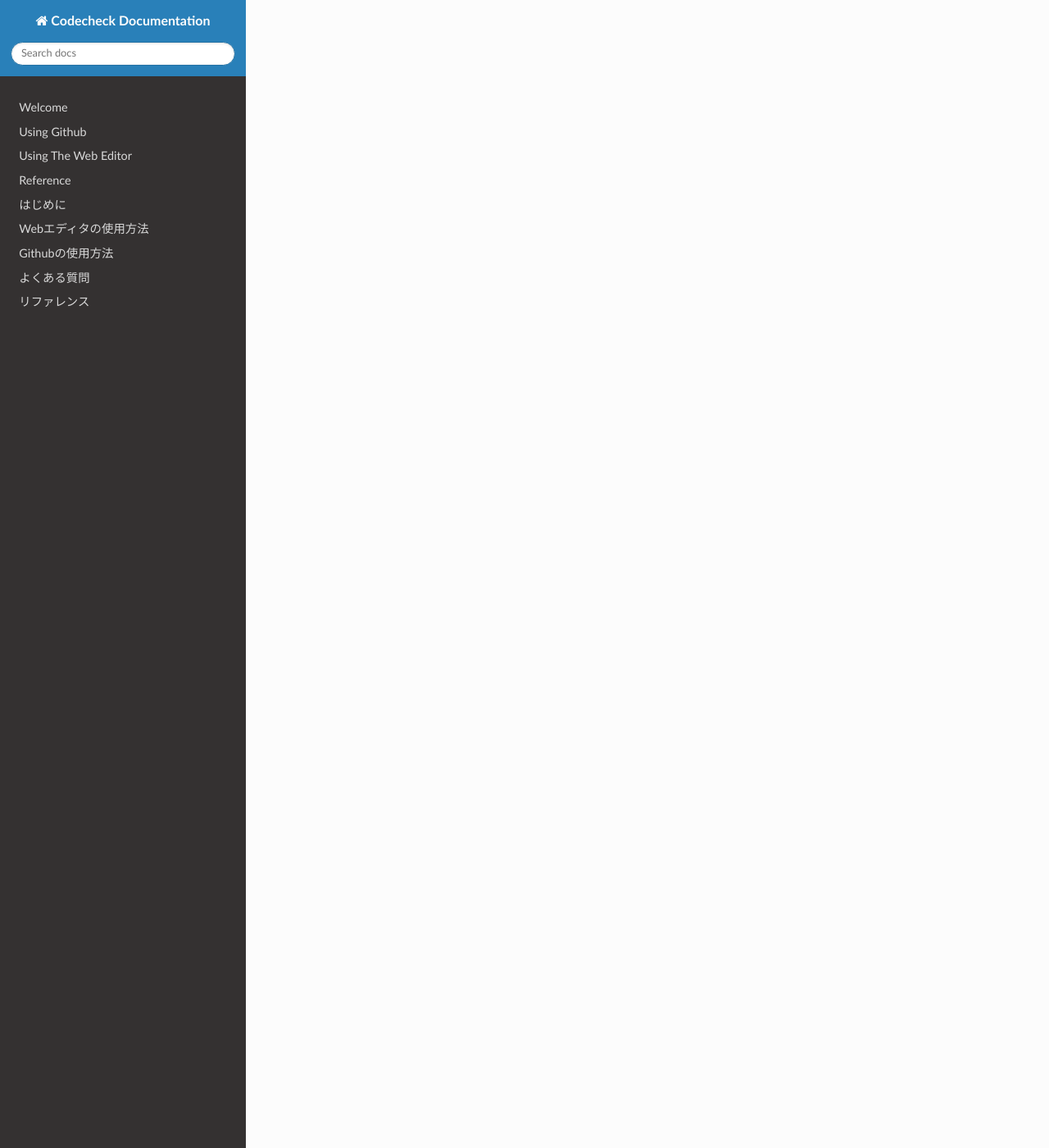
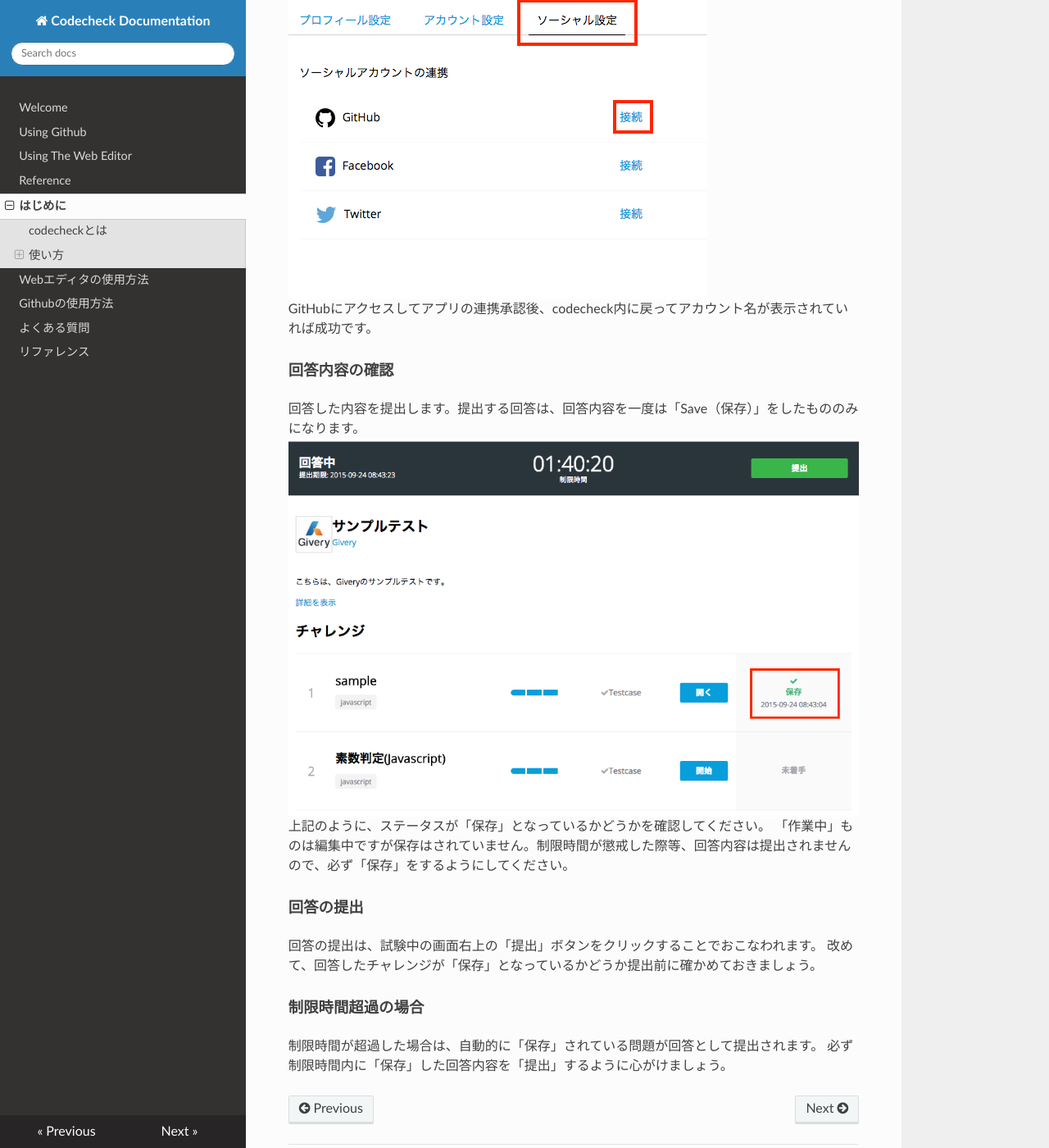
Before and after one commit to code-check/docs, an MkDocs documentation site: the page built from source/ja/index.md, in a window 1280 px wide and 1400 px high, scrolled down 1761 px. Shown: the whole window at 82% size. Built offline with MkDocs 1.6.1, drawn with Linux system fonts in a browser that asks for light colours; nearby versions of some CDN libraries; old or Windows-style settings are respelled for this version of MkDocs; some of the changed text lies outside the part shown.

Commit message:
fix: remove get_started, revert to index.md and enable top level correct display

```diff
--- a/mkdocs.yml
+++ b/mkdocs.yml
@@ -13,8 +13,8 @@ site_dir: docs
 
 pages:
 ## English pages:
-- "": index.md
-- Welcome:                en/index.md
+- "": index.md            # DO NOT change this path. Build.py will fail.
+- Welcome:                en/index.md # DO NOT change this path. Build.py will fail.
 - Using Github:           en/guide_github.md
 - Using The Web Editor:   en/guide_web_editor.md
 #- Organizing Challenges: en/guide_organizing_challenges.md
@@ -22,11 +22,11 @@ pages:
 #- Organizer Reference:   en/reference_organizers.md
 ##
 ## Japanese Pages:
-- はじめに:               ja/get_started.md
-- Webエディタの使用方法:  ja/guide_web_editor.md
-- Githubの使用方法:       ja/guide_github.md
+- はじめに:                ja/index.md # DO NOT change this path. Build.py will fail.
+- Webエディタの使用方法:    ja/guide_web_editor.md
+- Githubの使用方法:        ja/guide_github.md
 # - チャレンジの運営:       ja/guide_organizing_challenges.md
-- よくある質問:           ja/Q-and-A.md
-- リファレンス:           ja/reference_users.md
+- よくある質問:            ja/Q-and-A.md
+- リファレンス:            ja/reference_users.md
 # - リリースノート:         ja/release_notes.md
-#- 運営者リファレンス:    ja/reference_organizers.md
+#- 運営者リファレンス:      ja/reference_organizers.md
--- a/source/ja/index.md
+++ b/source/ja/index.md
@@ -7,9 +7,41 @@ codecheckとは、実践的なプログラミング問題をオンラインエ
 
 ## 使い方
 
-* まずは[ユーザー登録](https://app.code-check.io/auth/signup)をしてください
-* エディタの使い方や解答方法については ([サンプル問題](https://app.code-check.io/orgs/codecheck/challenges/77))を回答してみてください。
+- まずは[ユーザー登録](https://app.code-check.io/auth/signup)をしてください
+- 次に、[サンプル問題](https://app.code-check.io/orgs/codecheck/challenges/77)を解答してみてください。
+
+- また、Web Editorの詳細の操作は[Web Editorの使い方](guide_web_editor.md)を参考にしてください。
 
 ![start_challenge_web_editor](images/start_challenge_web_editor.gif)
 
-* 問題によっては、Github活用して[ローカル環境でチャレンジ](guide_github.md)するケースもございます。
+- 問題によっては、Github活用して[ローカル環境でチャレンジ](guide_github.md)するケースもございます。
+
+---
+
+#### 言語設定の変更
+言語設定の変更は設定内のアカウントセッティングから行うことが出来ます。
+プルダウンを日本語に切り替えて「セット」ボタンをクリックすると設定が反映されます。
+
+![s2](images/s2.png)
+
+#### ソーシャルアカウント（GitHubアカウント）の追加
+codecheckは、GitHubを活用してチャレンジを回答することが出来ます。
+しかし、その場合は、お持ちのGitHubアカウントを連携する必要があります。
+設定->ソーシャル設定
+に移動して以下の接続というリンクをクリックしてください。
+![s14](images/s14.png)
+GitHubにアクセスしてアプリの連携承認後、codecheck内に戻ってアカウント名が表示されていれば成功です。
+
+#### 回答内容の確認
+回答した内容を提出します。提出する回答は、回答内容を一度は「Save（保存）」をしたもののみになります。
+![s8](images/s8.png)
+上記のように、ステータスが「保存」となっているかどうかを確認してください。
+「作業中」ものは編集中ですが保存はされていません。制限時間が懲戒した際等、回答内容は提出されませんので、必ず「保存」をするようにしてください。
+
+#### 回答の提出
+回答の提出は、試験中の画面右上の「提出」ボタンをクリックすることでおこなわれます。
+改めて、回答したチャレンジが「保存」となっているかどうか提出前に確かめておきましょう。
+
+#### 制限時間超過の場合
+制限時間が超過した場合は、自動的に「保存」されている問題が回答として提出されます。
+必ず制限時間内に「保存」した回答内容を「提出」するように心がけましょう。
```
Also changed, not shown: source/index.md (+2 -1 lines), source/ja/get_started.md (deleted, +0 -101 lines), 1 other file.
